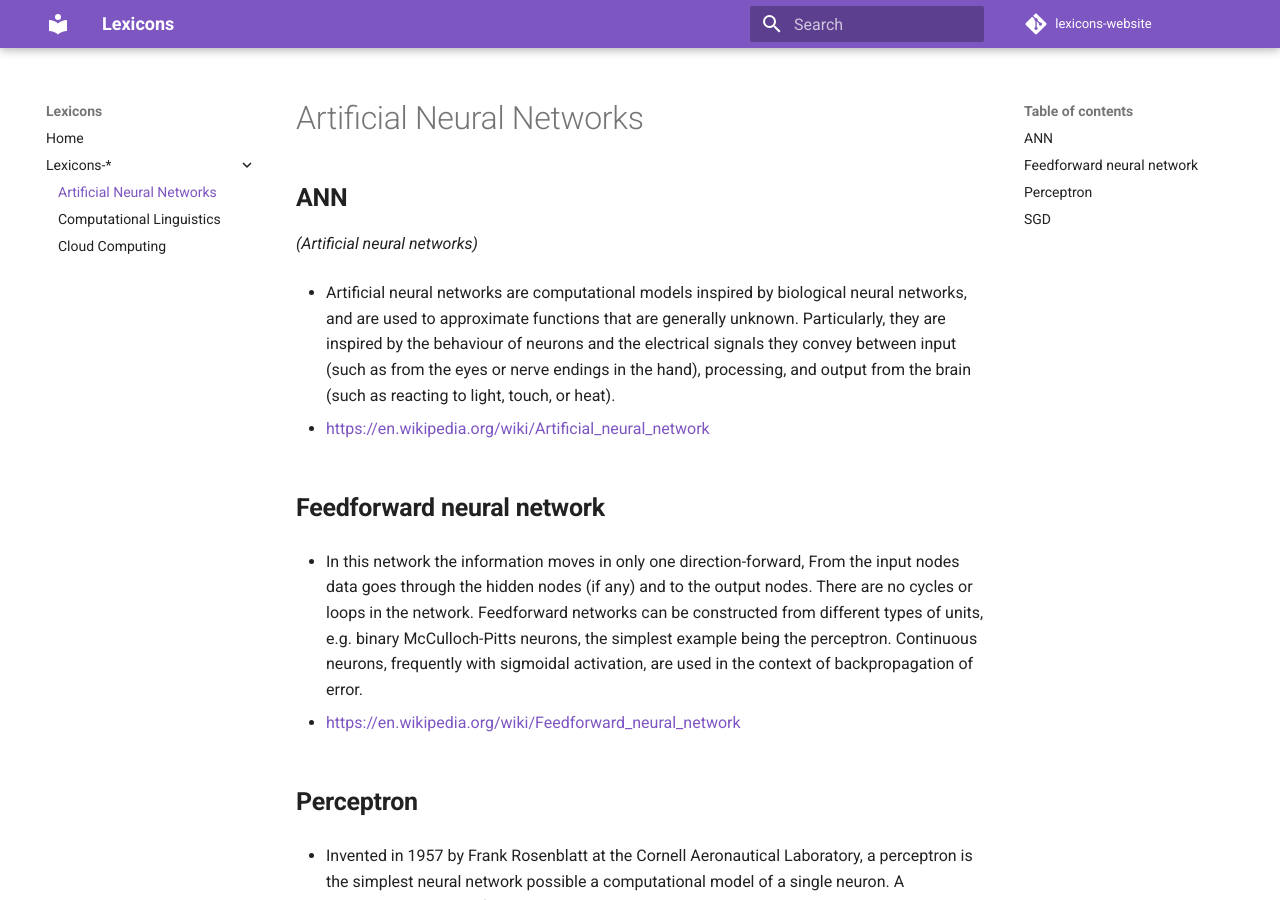
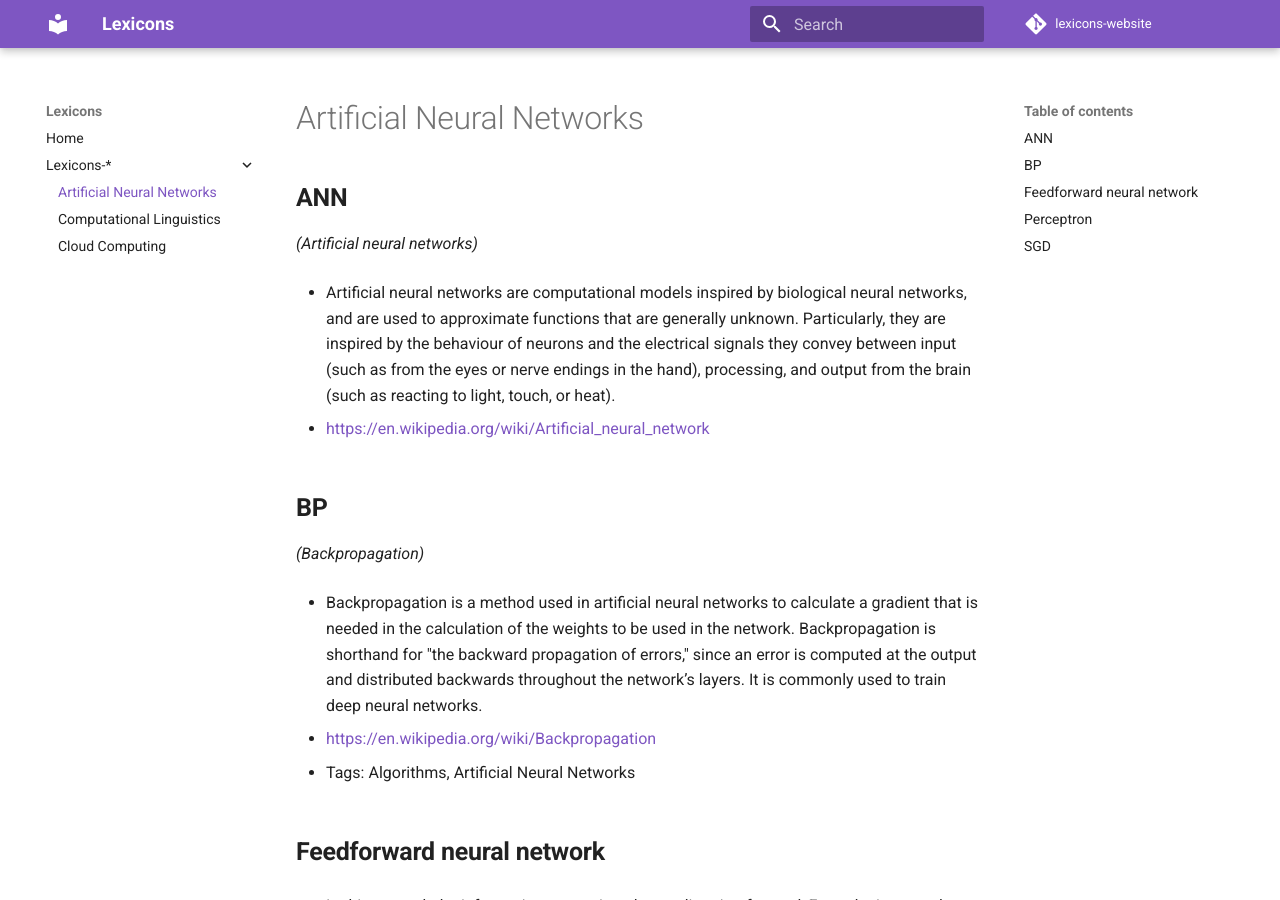
Before and after one commit to technopreneurG/lexicons-website, an MkDocs documentation site: the page built from docs/lexicon-artificial-neural-networks.md, in a window 1280 px wide and 900 px high. Built offline with MkDocs 1.6.1 and Material for MkDocs 9.7.7, drawn with Linux system fonts in a browser that asks for light colours; comment, search, counter and statistics services are not loaded; old or Windows-style settings are respelled for this version of MkDocs.

Commit message:
updated docs

```diff
--- a/docs/lexicon-artificial-neural-networks.md
+++ b/docs/lexicon-artificial-neural-networks.md
@@ -1,3 +1,9 @@
+---
+title: Artificial Neural Networks
+summary: Lexicons for Artificial Neural Networks
+maintainers:
+  - Girish
+---
 
 
 
@@ -9,6 +15,16 @@
 * <https://en.wikipedia.org/wiki/Artificial_neural_network>
 
 
+
+
+## **BP**
+*(Backpropagation)*
+
+* Backpropagation is a method used in artificial neural networks to calculate a gradient that is needed in the calculation of the weights to be used in the network. Backpropagation is shorthand for "the backward propagation of errors," since an error is computed at the output and distributed backwards throughout the network’s layers. It is commonly used to train deep neural networks.
+
+* <https://en.wikipedia.org/wiki/Backpropagation>
+
+* Tags: Algorithms, Artificial Neural Networks
 
 
 ## **Feedforward neural network**
```
Also changed, not shown: docs/lexicon-cloud-computing.md (+9 -7 lines), docs/lexicon-computational-linguistics.md (+13 -9 lines).
